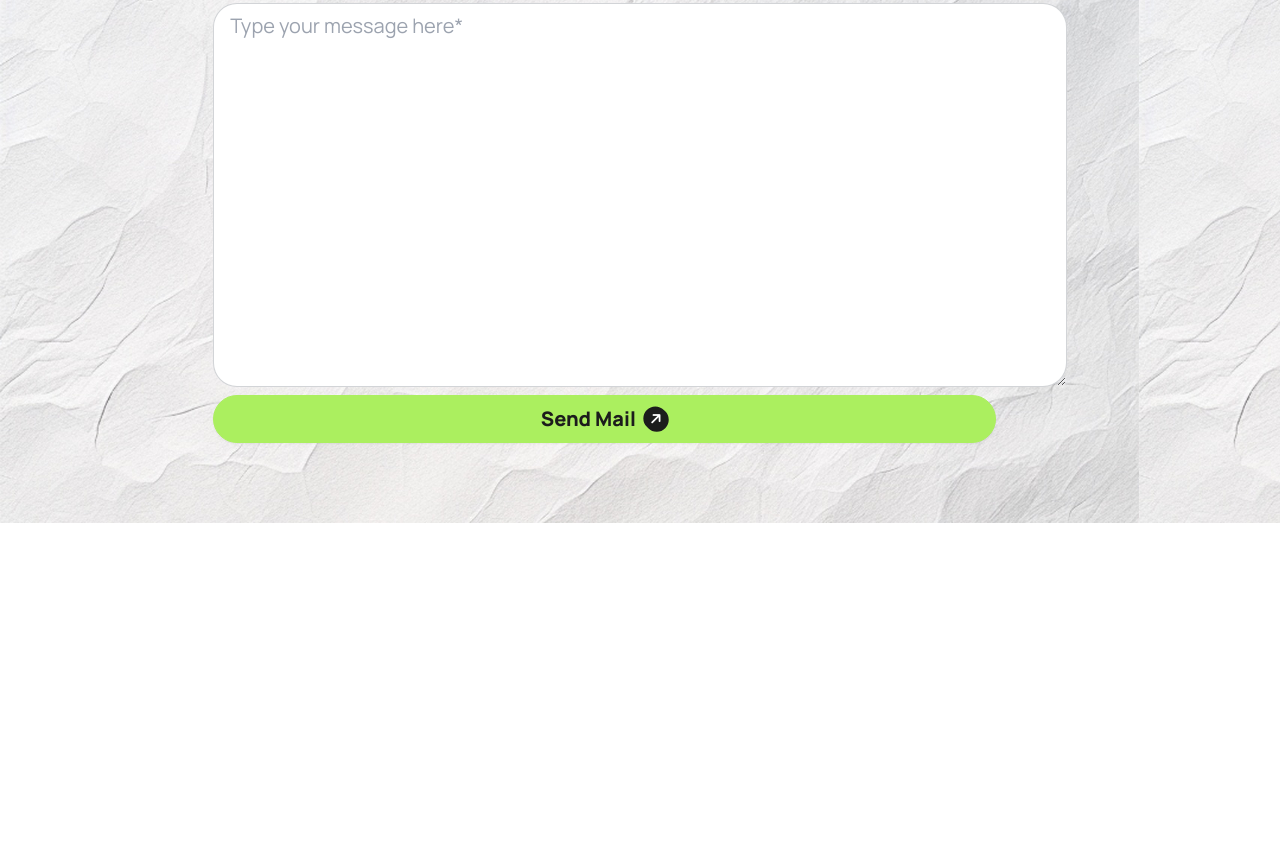
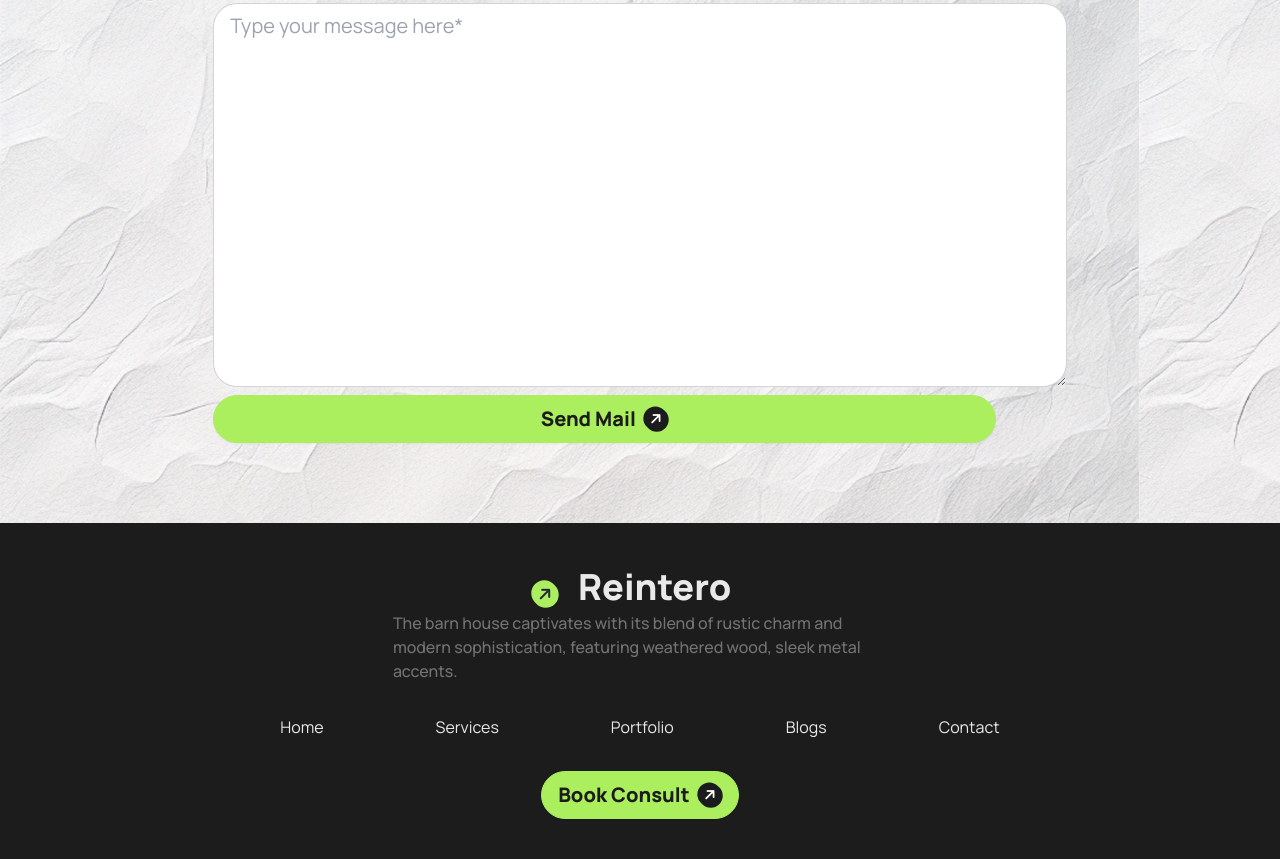
Before and after one commit to thenahidulislam/rinterio, a plain HTML site: page index.html in a window 1280 px wide. Shown: the part 4030-4889 px from the top of the page. Before the commit the page ends 4553 px from the top, so only its background shows below. Drawn offline with nearby package versions, Linux system fonts and the light colour scheme.

Commit message:
Let's Connect Added

```diff
--- a/index.html
+++ b/index.html
@@ -280,7 +280,37 @@
 </div>
 </section>
 
-
+<!-- Footer -->
+<footer class="container mx-auto  bg-[#1C1C1C]">
+  <div class="p-10 flex flex-col justify-center items-center gap-8">
+    <!-- logo and para -->
+<div class="flex flex-col justify-center items-center ">
+  <div>
+    <i class="fa-solid fa-arrow-right -rotate-45 bg-green-accent p-1.5 rounded-full"></i>
+    <a class="btn btn-ghost sm:text-4xl text-3xl font-extrabold text-[#E9E9E9]">Reintero</a>
+  </div>
+  <p class="text-base font-medium text-[#737373] lg:w-6/12">
+    The barn house captivates with its blend of rustic charm and modern sophistication, featuring weathered wood, sleek metal accents.
+  </p>
+</div>
+<!-- menu -->
+<div>
+<ul class="text-base text-[#E9E9E9] flex flex-col lg:flex-row gap-2 lg:gap-28">
+  <li><a href="#">Home</a></li>
+  <li><a href="#">Services</a></li>
+  <li><a href="#">Portfolio</a></li>
+  <li><a href="#">Blogs</a></li>
+  <li><a href="#">Contact</a></li>
+</ul>
+</div>
+<!-- Button -->
+<div>
+  <div>
+    <a class="btn bg-[#ABEF5F] border border-[#abef5f] rounded-full"><span class="text-xl text-[#1c1c1c] font-extrabold">Book Consult </span><i class="text-white fa-solid fa-arrow-right -rotate-45 bg-[#1C1C1C] p-1.5 rounded-full"></i></a>
+  </div>
+</div>
+</div>
+</footer>
 
 </body>
 </html>
```
